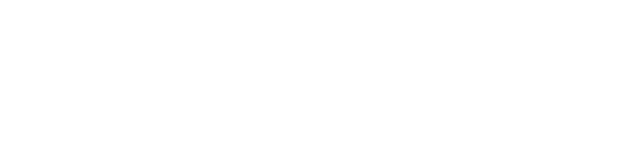
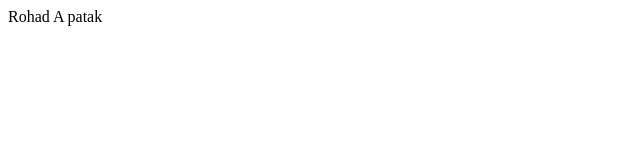
Before and after one commit to Marciboss69/huan-migel-timero-kiundkun-kincsikutza-teszt-1, a plain HTML site: page index.html in a window 1280 px wide. Shown: the whole page, without its empty margins (0-640 px from the left). Drawn offline with Linux system fonts and the light colour scheme.

Commit message:
Update index.html

```diff
--- a/index.html
+++ b/index.html
@@ -5,3 +5,8 @@
     <meta http-equiv="X-UA-Compatible" content="IE=edge">
     <meta name="viewport" content="width=device-width, initial-scale=1.0">
     <title>Bármi</title>
+    </head>
+    <body>
+        Rohad A patak
+    </body>
+</html>
```
